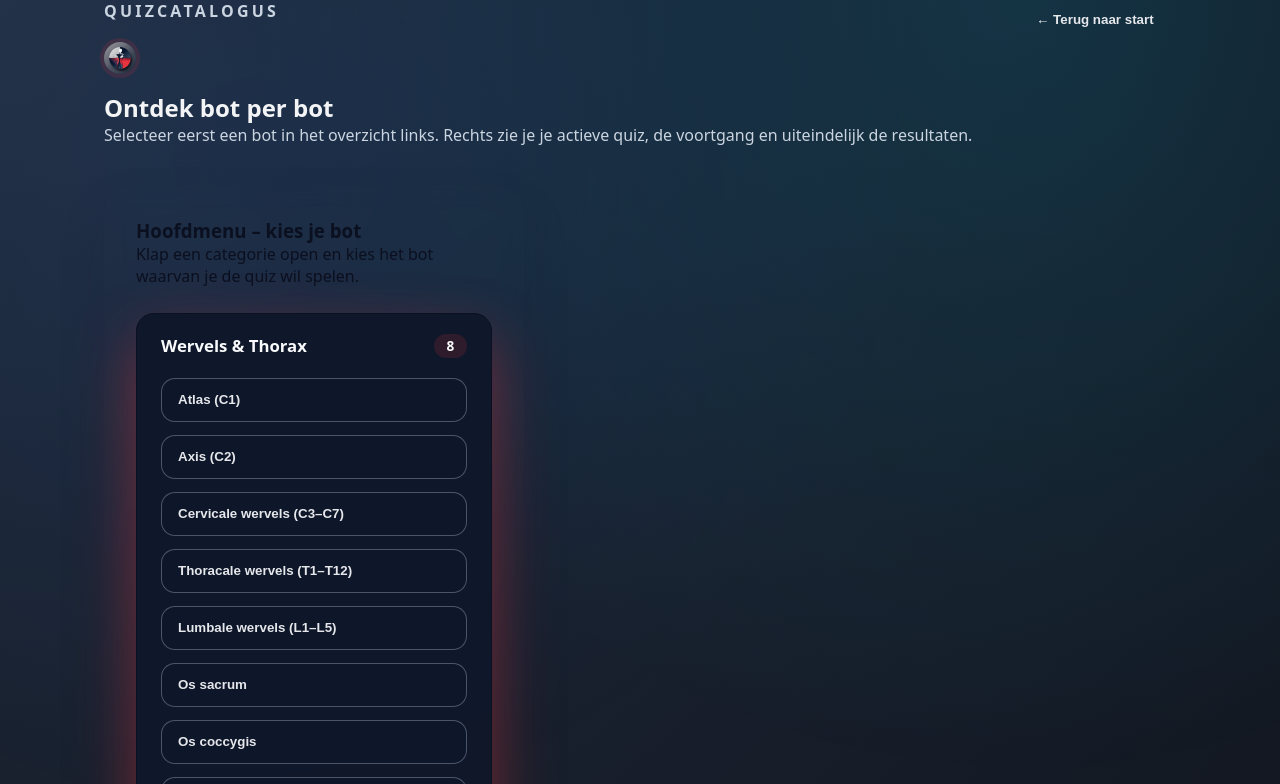
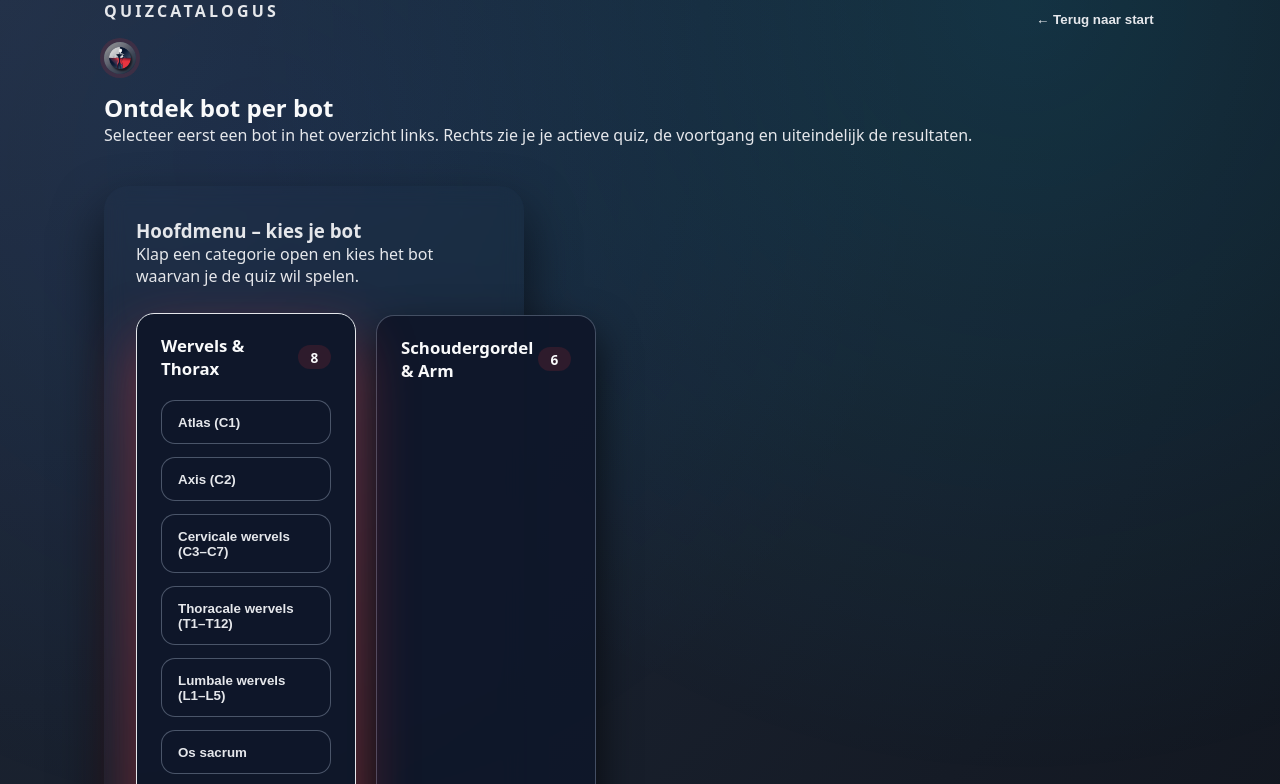
Before and after one commit to Zenobieat/anatomibyroenie, a plain HTML site: page index.html in a window 1280 px wide. Both pictures are taken after a click on the button "Start een quiz". Shown: the top 784 px of the page. Drawn offline with Linux system fonts and the light colour scheme.

Commit message:
Update styles.css

```diff
--- a/assets/css/styles.css
+++ b/assets/css/styles.css
@@ -101,11 +101,11 @@ body::before {
   font-weight: 600;
 }
 .catalog-header h2 {
-  color: #f3f4f6;
+  color: #f9fafb;
 }
 
 .catalog-header p {
-  color: #cbd5e1;
+  color: #e5e7eb;
 }
 .hero__content p {
   margin: 1.25rem 0 1.75rem;
@@ -216,10 +216,10 @@ body::before {
   border-radius: 24px;
   padding: 2rem;
   margin-bottom: 2rem;
-  box-shadow: 0 25px 50px rgba(15, 24, 61, 0.12);
+  box-shadow: 0 25px 50px rgba(0, 0, 0, 0.6);
   backdrop-filter: blur(10px);
+  color: #e5e7eb;
 }
-
 .panel--menu {
   height: 100%;
 }
@@ -265,9 +265,15 @@ body::before {
 }
 
 .quiz-grid {
-  display: flex;
-  flex-direction: column;
-  gap: 1rem;
+  display: grid;
+  grid-template-columns: repeat(2, minmax(220px, 1fr));
+  gap: 1.25rem;
+}
+
+@media (max-width: 800px) {
+  .quiz-grid {
+    grid-template-columns: 1fr;
+  }
 }
 
 .empty-state {
```
